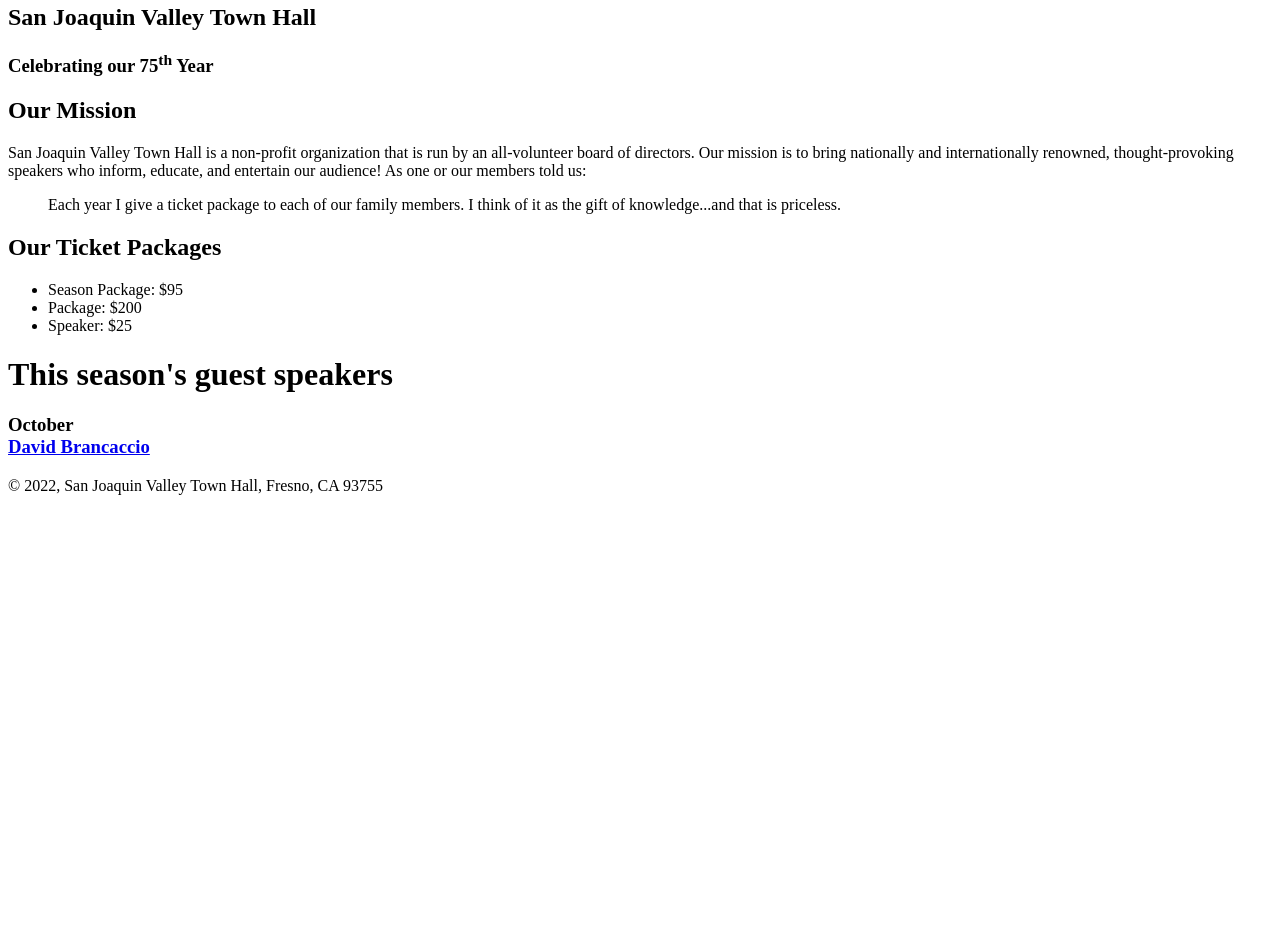
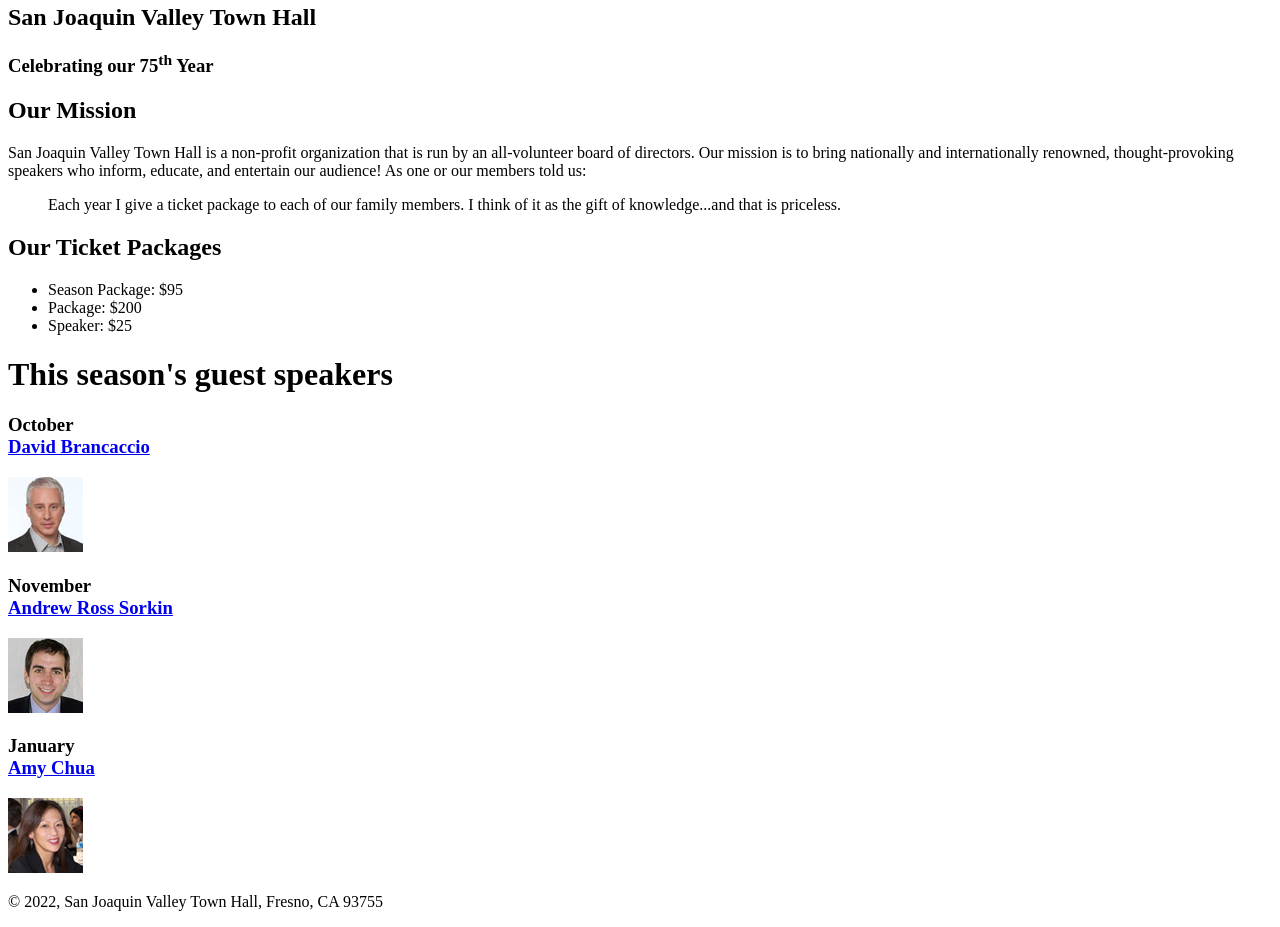
Before and after one commit to ixm77/A05, a plain HTML site: page index.html in a window 1280 px wide. Shown: the part 122-1049 px from the top of the page. Before the commit the page ends 800 px from the top, so only its background shows below. Drawn offline with Linux system fonts and the light colour scheme.

Commit message:
Modified index and sorkin files

```diff
--- a/index.html
+++ b/index.html
@@ -34,6 +34,16 @@
 
 		<h3>October<br><a href="speakers/brancaccio.html">
 		David Brancaccio</h3></a>
+		<img src="images/brancaccio75.jpg" alt="David Brancaccio">
+
+		<h3>November<br><a href="speakers/sorkin.html">
+		Andrew Ross Sorkin</h3></a>
+		<img src="images/sorkin75.jpg" alt="Andrew Ross Sorkin">
+
+		<h3>January<br><a href="speakers/chua.html">
+		Amy Chua</h3></a>
+		<img src="images/chua75.jpg" alt="Amy Chua">
+
 
 	</main>
 	<footer>
```
Also changed, not shown: speakers/sorkin.html (+1 -0 lines).
